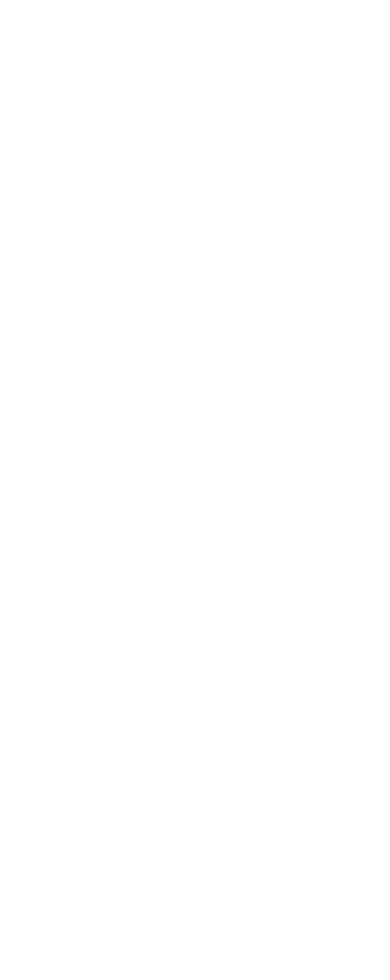
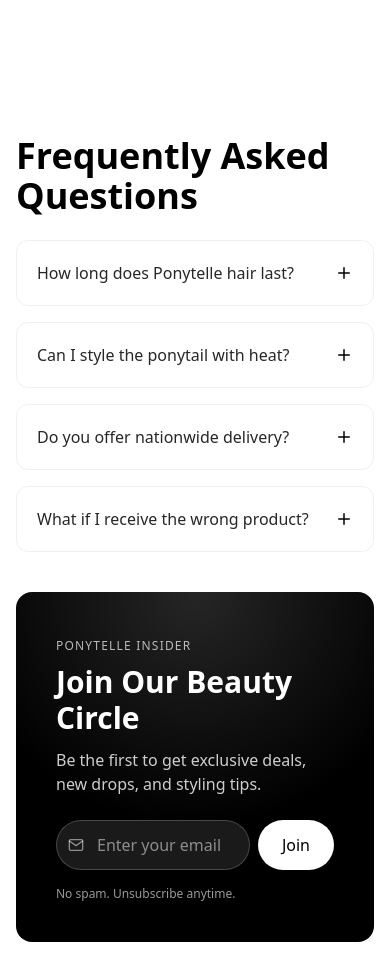
Before and after one commit to AghoghoOgbotor18/ponytelle, a React (Vite) app: page / in a window 390 px wide. Shown: the part 6200-7180 px from the top of the page. Before the commit the page ends 6256 px from the top, so only its background shows below. Built offline with nearby package versions, Linux system fonts and the light colour scheme; a web font is replaced by a local one.

Commit message:
feat: add FAQ and newsletter section

```diff
--- /dev/null
+++ b/src/components/FAQSection.jsx
@@ -0,0 +1,64 @@
+import React, { useState } from "react";
+import { FiPlus, FiMinus, FiMail } from "react-icons/fi";
+import NewsLetter from "./NewsLetter";
+
+const faqs = [
+  {
+    q: "How long does Ponytelle hair last?",
+    a: "With proper care, Ponytelle ponytails can last 6–12 months or more depending on usage and maintenance.",
+  },
+  {
+    q: "Can I style the ponytail with heat?",
+    a: "Yes, our ponytails are heat-friendly up to a recommended temperature. Always use heat protectant.",
+  },
+  {
+    q: "Do you offer nationwide delivery?",
+    a: "Yes, we deliver across Nigeria with fast and secure shipping options.",
+  },
+  {
+    q: "What if I receive the wrong product?",
+    a: "No worries! Contact our support within 48 hours and we’ll resolve it quickly.",
+  },
+];
+
+const FAQSection = () => {
+    const [openIndex, setOpenIndex] = useState(null);
+
+    return (
+        <section className="container mx-auto py-20 px-4">
+            <div className="grid grid-cols-1 md:grid-cols-2 gap-10 items-start">
+
+                {/* FAQ */}
+                <div>
+                    <h2 className="text-4xl font-bold mb-6">Frequently Asked Questions</h2>
+                    <div className="space-y-4">
+                        {faqs.map((faq, i) => (
+                            <div key={i} className="border border-zinc-200/60 rounded-xl p-5 cursor-pointer group hover:shadow-md transition" onClick={() => setOpenIndex(openIndex === i ? null : i)}>
+                                <div className="flex justify-between items-center">
+                                    <h3 className="font-medium text-zinc-800 group-hover:text-black">
+                                        {faq.q}
+                                    </h3>
+                                    {openIndex === i ? (
+                                        <FiMinus className="text-lg" />
+                                    ) : (
+                                        <FiPlus className="text-lg" />
+                                    )}
+                                </div>
+
+                                <div className={`grid transition-all duration-300 ease-in-out ${openIndex === i ? "grid-rows-[1fr] mt-3" : "grid-rows-[0fr]"}`}>
+                                    <p className="overflow-hidden text-sm text-zinc-600">
+                                        {faq.a}
+                                    </p>
+                                </div>
+                            </div>
+                        ))}
+                    </div>
+                </div>
+
+                <NewsLetter />
+            </div>
+        </section>
+    );
+};
+
+export default FAQSection;
--- /dev/null
+++ b/src/components/NewsLetter.jsx
@@ -0,0 +1,28 @@
+import React from 'react'
+import { FiMail } from "react-icons/fi";
+const NewsLetter = () => {
+    return (
+        <div className="relative overflow-hidden rounded-2xl bg-black text-white p-10">
+            <div className="absolute inset-0 bg-[radial-gradient(circle_at_top,rgba(255,255,255,0.15),transparent_60%)]"></div>
+            <div className="relative z-10">
+                <span className="text-xs uppercase tracking-widest text-white/70">Ponytelle Insider</span>
+                <h3 className="text-3xl font-bold mt-2 mb-3">Join Our Beauty Circle</h3>
+                <p className="text-white/80 mb-6">
+                    Be the first to get exclusive deals, new drops, and styling tips.
+                </p>
+                <div className="flex gap-2">
+                    <div className="relative w-full">
+                        <FiMail className="absolute left-3 top-1/2 -translate-y-1/2 text-white/50" />
+                        <input type="email" placeholder="Enter your email" className="w-full pl-10 pr-4 py-3 rounded-full bg-white/10 border border-white/20 placeholder:text-white/50 text-white focus:outline-none focus:ring-2 focus:ring-white/40" />
+                    </div>
+                    <button className="shrink-0 bg-white text-black px-6 py-3 rounded-full font-medium hover:bg-zinc-200 transition">
+                        Join
+                    </button>
+                </div>
+                <p className="mt-4 text-xs text-white/60">No spam. Unsubscribe anytime.</p>
+            </div>
+        </div>
+    )
+}
+
+export default NewsLetter
--- a/src/pages/Home.jsx
+++ b/src/pages/Home.jsx
@@ -7,6 +7,7 @@
 import PonytelleSpecial from '../components/PonytelleSpecial'
 import CTASection from '../components/CTASection'
 import Testimonials from '../components/Testimonials'
+import FAQSection from '../components/FAQSection'
 
 const Home = () => {
     return (
@@ -19,6 +20,7 @@
         <PonytelleSpecial />
         <CTASection />
         <Testimonials />
+        <FAQSection />
       </div>
     )
 }
```
